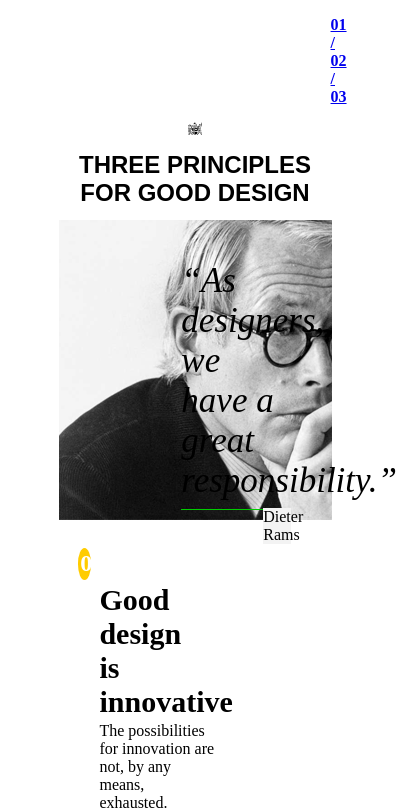
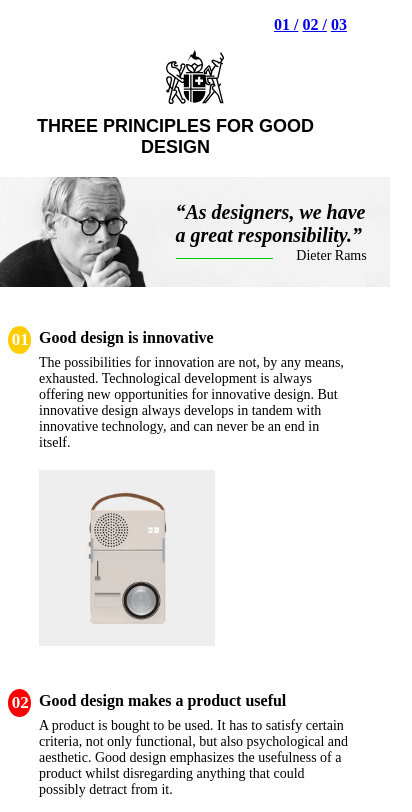
Before and after one commit to spd-master-web/dieter-rams-elisacinquemani, a plain HTML site: page index.html in a window 390 px wide. Shown: the top 812 px of the page, 412 px wide, since content can reach past the window. Drawn offline with Linux system fonts and the light colour scheme.

Commit message:
Design Finished

```diff
--- a/index.html
+++ b/index.html
@@ -35,7 +35,7 @@
 
     <section id="sectionQuote">
       <div>
-        <q>As designers, we have a great responsibility.</q>
+        <strong><q>As designers, we have a great responsibility.</q></strong>
         <p>Dieter Rams</p>
       </div>
     </section>
--- a/style.css
+++ b/style.css
@@ -1,9 +1,5 @@
 body {
   margin: 0;
-}
-
-header, main {
-  padding: 0 15% 0 15%;
 }
 
 footer {
@@ -28,6 +24,10 @@ footer q {
   margin: 0 0 0 65%;
   padding: 5% 0% 2% 0%;
   width: 25%;
+}
+
+header, main {
+  padding: 0 15% 0 15%;
 }
 
 h1 {
@@ -183,3 +183,84 @@ ul {
   text-align: center;
   width: 10%;
 }
+
+/* RESPONSIVE */
+
+@media screen and (min-width: 320px) and (max-width: 414px) {
+
+  footer {
+    height: 150px;
+  }
+
+  footer p {
+    margin: -3% 0 0 70%;
+    width: 25%;
+  }
+
+  footer q {
+    margin-left: 40%;
+    width: 55%;
+  }
+
+  header, main {
+    padding: 0;
+  }
+
+  h1 {
+    font-size: 18px;
+    width: 90%;
+  }
+
+  p {
+    font-size: 14px;
+  }
+
+  q {
+    font-size: 20px;
+  }
+
+  ul {
+    margin-left: 60%;
+  }
+
+  #imgLogo {
+    width: 15%;
+  }
+
+  #section01Principle h2, #section02Principle h2, #section03Principle h2 {
+    font-size: 17px;
+    width: 4%;
+    margin-left: 2%;
+  }
+
+  #section01Principle h3, #section02Principle h3, #section03Principle h3 {
+    font-size: 16px;
+    margin: -10% 0 0 10%;
+    width: 90%;
+  }
+
+  #section01Principle img, #section02Principle img, #section03Principle img {
+    margin: 5% 0 0 10%;
+  }
+
+  #section01Principle p, #section02Principle p, #section03Principle p {
+    margin: 2% 0 0 10%;
+    width: 80%;
+  }
+
+  #sectionQuote {
+    background-size: cover;
+    height: 110px;
+  }
+
+  #sectionQuote p {
+    margin: -3% 0 0 70%;
+    width: 30%;
+  }
+
+  #sectionQuote q {
+    padding-top: 6%;
+    width: 50%;
+  }
+
+}
```
